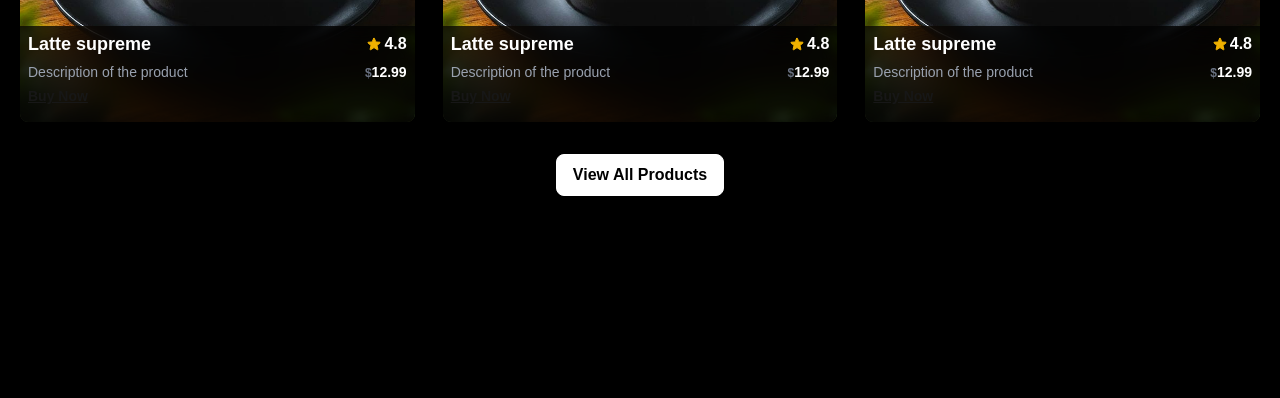
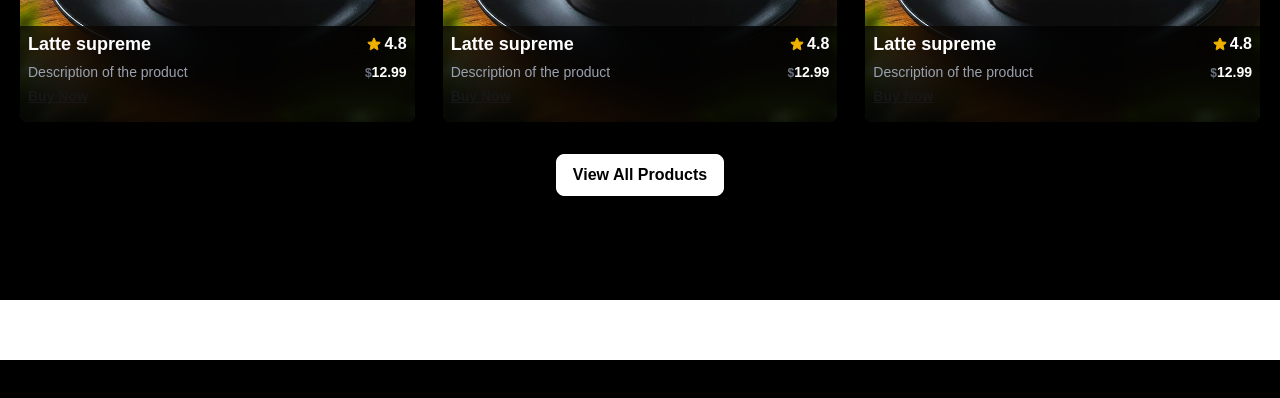
Before and after one commit to iamirsalimi/Coffee-Shop, a Next.js app: page / in a window 1280 px wide. Shown: the part 1806-2204 px from the top of the page. Built offline with nearby package versions, Linux system fonts and the light colour scheme.

Commit message:
Add product ticker  section for menu highlights

```diff
--- /dev/null
+++ b/components/layouts/Home/MenuTicker.jsx
@@ -0,0 +1,46 @@
+import { motion } from 'motion/react';
+import { CiCoffeeCup } from "react-icons/ci";
+import { PiCoffeeBeanFill } from "react-icons/pi";
+
+export default function MenuTicker() {
+    const products = [
+        "Espresso",
+        "Caffè Latte",
+        "Cappuccino",
+        "Americano",
+        "Mocha",
+        "Flat White",
+        "Iced Coffee",
+        "Cold Brew",
+        "Caramel Latte",
+        "Vanilla Latte",
+    ];
+
+    return (
+        <div className="w-full overflow-hidden bg-[--foreground] py-4">
+            <motion.div
+                className="flex whitespace-nowrap"
+                animate={{ x: ["0%", "-50%"] }}
+                transition={{
+                    repeat: Infinity,
+                    repeatType: "loop",
+                    duration: 20,
+                    ease: "linear",
+                }}
+            >
+                {[...products, ...products].map((item, index) => (
+                    <div className="group inline-flex items-center justify-center gap-1">
+                        <span
+                            key={index}
+                            className="mx-4 sm:mx-8 text-base sm:text-lg font-medium text-white"
+                        >
+                            {item}
+                        </span>
+                        <CiCoffeeCup className="group-even:hidden inline text-white text-lg sm:text-xl" />
+                        <PiCoffeeBeanFill className="group-odd:hidden inline text-white text-lg sm:text-xl" />
+                    </div>
+                ))}
+            </motion.div>
+        </div>
+    );
+}
--- /dev/null
+++ b/components/layouts/Home/OurServices.jsx
@@ -0,0 +1,27 @@
+import React from 'react'
+
+function OurServices() {
+    return (
+        <div className="py-16 w-full min-h-screen bg-black">
+            <div className="container mx-auto px-5 py-10 w-full h-full flex flex-col gap-8 items-start justify-start">
+                <Title title="Our Services" />
+                <p className="text-white text-lg text-center sm:text-justify">More than just coffee — we create a complete café experience.</p>
+                <div className="w-full grid grid-cols-1 sm:grid-cols-2 gap-7">
+                    <div className="flex flex-col gap-4 items-start">
+                        <h2 className="menu-title after:bg-red-500">Hot</h2>
+                        <ProductCard />
+                        <ProductCard />
+                    </div>
+                    <div className="flex flex-col gap-4 items-start">
+                        <h2 className="menu-title after:bg-blue-500">Cold</h2>
+                        <ProductCard />
+                        <ProductCard />
+                    </div>
+                </div>
+                <button className="mx-auto w-fit px-4 py-2 font-bold font-sans bg-white text-black rounded-lg hover:bg-black border border-white hover:text-white transition-colors duration-200 cursor-pointer">View All Products</button>
+            </div>
+        </div>
+    )
+}
+
+export default OurServices
--- a/pages/index.js
+++ b/pages/index.js
@@ -1,11 +1,13 @@
 import Header from '@/components/layouts/Home/Header';
 import FeaturedMenu from '@/components/layouts/Home/FeaturedMenu';
+import MenuTicker from "@/components/layouts/Home/MenuTicker"
 
 export default function Home() {
   return (
     <div className="relative w-full min-h-screen h-fit overflow-hidden">
       <Header />
       <FeaturedMenu />
+      <MenuTicker />
       <div className="h-screen bg-black"></div>
     </div>
   );
--- a/styles/globals.css
+++ b/styles/globals.css
@@ -12,7 +12,7 @@
     backdrop-filter: blur(16.9px);
     -webkit-backdrop-filter: blur(16.9px);
   }
-  .menu-title{
+  .menu-title {
     @apply relative z-20 text-white font-bold font-sans text-4xl after:inline-block after:w-5 after:h-5 after:rounded-full  after:absolute after:top-1 after:-left-1 after:-z-10;
   }
 }
@@ -39,4 +39,15 @@ body {
 
 @theme {
   --breakpoint-xs: 25rem;
+
+  --animate-marquee: "marquee 20s linear infinite";
+
+  @keyframes marquee {
+    0% {
+      transform: translateX(0%);
+    }
+    100% {
+      transform: translateX(-500%);
+    }
+  }
 }
```
